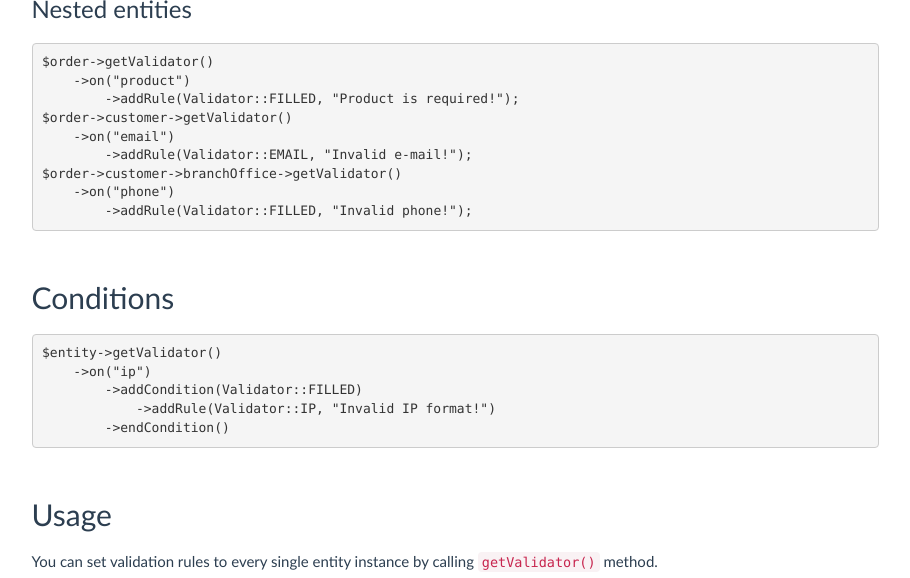
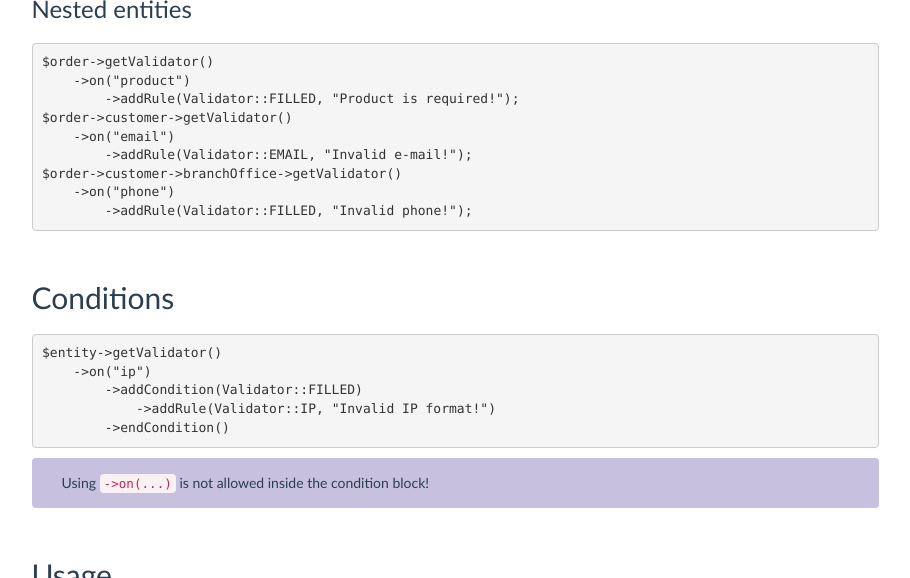
Before and after one commit to unimapper/unimapper.github.io, a Jekyll site: the page built from docs/reference/validation.md, in a window 1280 px wide and 900 px high, scrolled down 1134 px, cut to the strip 0-578 px from the top of the window. Shown: the whole strip, without its empty margins (331-1241 px from the left). Built offline with Jekyll 4.4.1, drawn with Linux system fonts in a browser that asks for light colours; nearby versions of some CDN libraries; comment, search, counter and statistics services are not loaded; the repository's description, which GitHub fills in, is left out.

Commit message:
Update validation.md

```diff
--- a/docs/reference/validation.md
+++ b/docs/reference/validation.md
@@ -50,5 +50,7 @@ $entity->getValidator()
         ->endCondition()
 ~~~
 
+> Using `->on(...)` is not allowed inside the condition block!
+
 ## Usage
 You can set validation rules to every single entity instance by calling `getValidator()` method.
```
